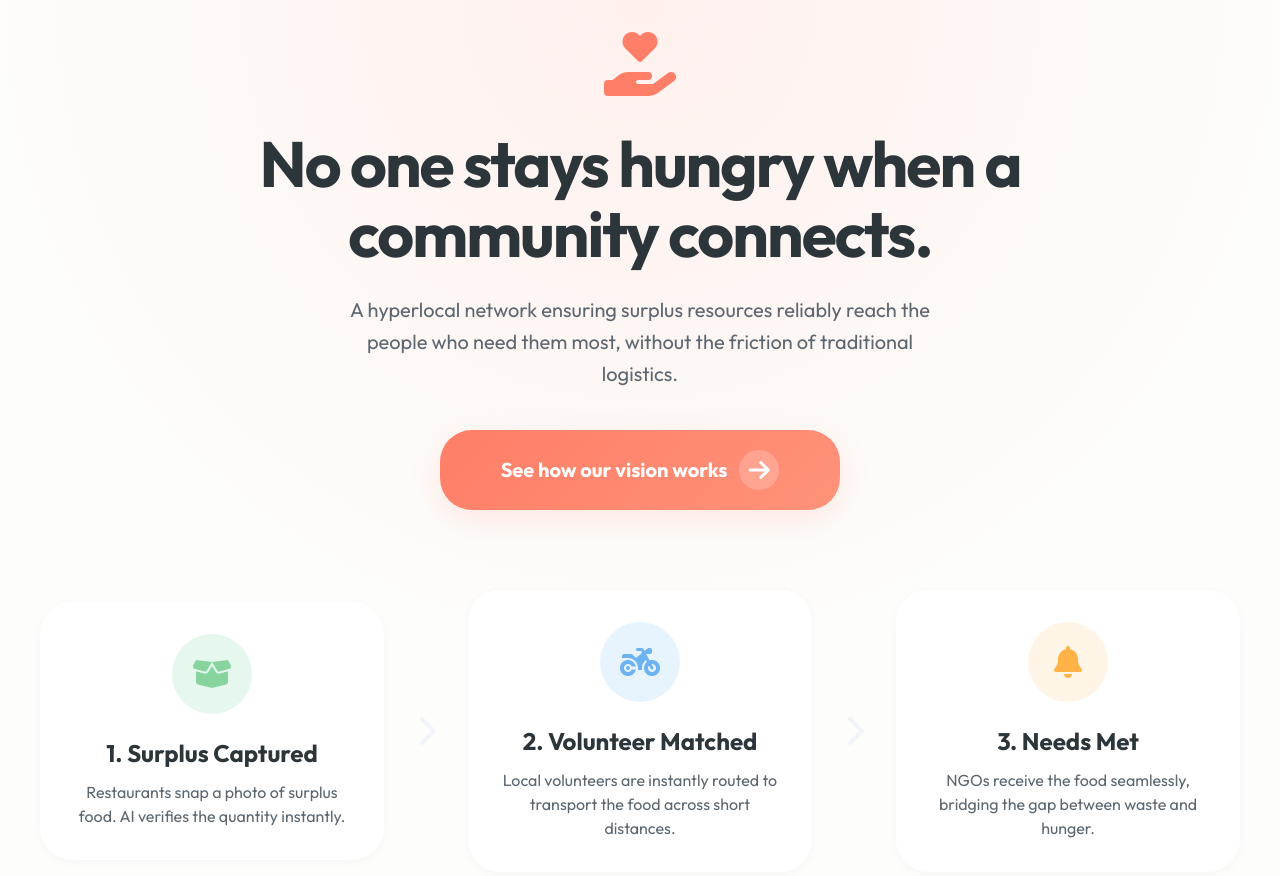
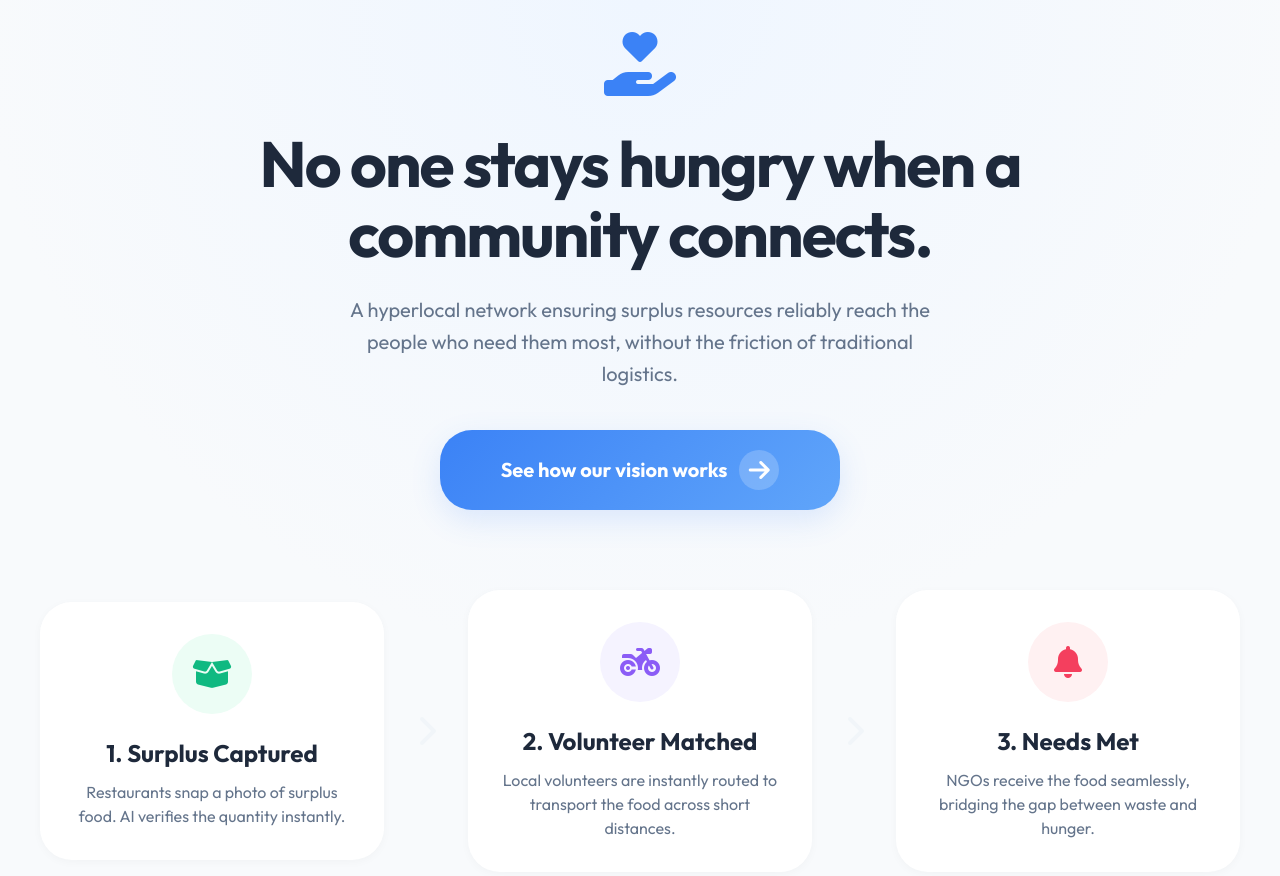
Before and after one commit to cocreata95/noonestayshungry, a Next.js app: page / in a window 1280 px wide. Shown: the top 876 px of the page. Built offline with nearby package versions, Linux system fonts and the light colour scheme.

Commit message:
first phase ui design

```diff
--- a/src/app/globals.css
+++ b/src/app/globals.css
@@ -3,20 +3,27 @@
 @tailwind utilities;
 
 :root {
-    --primary: #FF7E67;
-    --primary-light: #FFF0ED;
-    --primary-hover: #FF6B52;
-    --secondary: #88D49E;
-    --secondary-light: #E6F7ED;
-    --urgent: #FFB347;
-    --urgent-light: #FFF5E6;
-    --logistics: #6DB3F2;
-    --logistics-light: #E8F4FD;
+    /* Trust & Platform (Blue) */
+    --primary: #3B82F6;
+    --primary-light: #EFF6FF;
+    --primary-hover: #2563EB;
 
-    --bg-color: #FDFDFB;
+    /* Surplus (Soft Green) */
+    --secondary: #10B981;
+    --secondary-light: #ECFDF5;
+
+    /* Care & Needs (Rose/Red) */
+    --urgent: #F43F5E;
+    --urgent-light: #FFF1F2;
+
+    /* Logistics (Indigo/Purple) */
+    --logistics: #8B5CF6;
+    --logistics-light: #F5F3FF;
+
+    --bg-color: #F8FAFC; /* slightly cooler white */
     --surface: #FFFFFF;
-    --text-dark: #2C3539;
-    --text-medium: #5C6770;
+    --text-dark: #1E293B;
+    --text-medium: #64748B;
     --text-light: #94A3B8;
     --border: #F1F5F9;
 
@@ -26,7 +33,7 @@
     --radius-full: 999px;
 
     --shadow-sm: 0 2px 10px rgba(0, 0, 0, 0.03);
-    --shadow-md: 0 10px 30px rgba(255, 126, 103, 0.15);
+    --shadow-md: 0 10px 30px rgba(59, 130, 246, 0.15); /* blue shadow */
 }
 
 * {
@@ -127,8 +134,8 @@ body {
 .btn-small.accept:hover { background: var(--border); }
 
 /* Map View */
-.map-container { position: relative; width: 100%; height: 600px; background: #FAF6EE; border-radius: var(--radius-lg); overflow: hidden; border: 1px solid var(--border); box-shadow: inset 0 0 20px rgba(0,0,0,0.02); }
-.map-bg { position: absolute; width: 100%; height: 100%; opacity: 0.15; background-image: radial-gradient(circle at center, transparent 0%, #FAF6EE 100%), repeating-linear-gradient(45deg, var(--primary) 0, var(--primary) 1px, transparent 1px, transparent 20px); }
+.map-container { position: relative; width: 100%; height: 600px; background: #F8FAFC; border-radius: var(--radius-lg); overflow: hidden; border: 1px solid var(--border); box-shadow: inset 0 0 20px rgba(0,0,0,0.02); }
+.map-bg { position: absolute; width: 100%; height: 100%; opacity: 0.15; background-image: radial-gradient(circle at center, transparent 0%, #F8FAFC 100%), repeating-linear-gradient(45deg, var(--primary) 0, var(--primary) 1px, transparent 1px, transparent 20px); }
 .map-marker { position: absolute; width: 40px; height: 40px; border-radius: 50%; display: flex; align-items: center; justify-content: center; color: white; font-size: 1.2rem; cursor: pointer; transition: transform 0.2s cubic-bezier(0.34, 1.56, 0.64, 1); box-shadow: 0 4px 12px rgba(0,0,0,0.15); z-index: 10; transform: translate(-50%, -50%); }
 .map-marker:hover { transform: translate(-50%, -50%) scale(1.15); z-index: 20; }
 .map-marker.surplus { background: var(--secondary); border: 3px solid white;}
@@ -156,7 +163,7 @@ body {
 .form-control { width: 100%; padding: 14px 16px; border: 1.5px solid var(--border); border-radius: var(--radius-md); font-size: 1rem; font-family: inherit; color: var(--text-dark); background: var(--bg-color); transition: border-color 0.2s; }
 .form-control:focus { outline: none; border-color: var(--primary); }
 
-.btn-primary.huge-action { background: linear-gradient(135deg, var(--primary) 0%, #FF927A 100%); color: white; border: none; border-radius: var(--radius-lg); padding: 20px; font-size: 1.25rem; font-weight: 700; display: flex; align-items: center; justify-content: center; gap: 12px; cursor: pointer; box-shadow: var(--shadow-md); transition: transform 0.2s ease, box-shadow 0.2s ease; width: 100%; margin-top: 8px; }
+.btn-primary.huge-action { background: linear-gradient(135deg, var(--primary) 0%, #60A5FA 100%); color: white; border: none; border-radius: var(--radius-lg); padding: 20px; font-size: 1.25rem; font-weight: 700; display: flex; align-items: center; justify-content: center; gap: 12px; cursor: pointer; box-shadow: var(--shadow-md); transition: transform 0.2s ease, box-shadow 0.2s ease; width: 100%; margin-top: 8px; }
 .btn-primary.huge-action:active { transform: scale(0.98); }
 .action-icon { font-size: 1.5rem; background: rgba(255,255,255,0.2); width: 40px; height: 40px; display: flex; align-items: center; justify-content: center; border-radius: var(--radius-full); }
 
```
